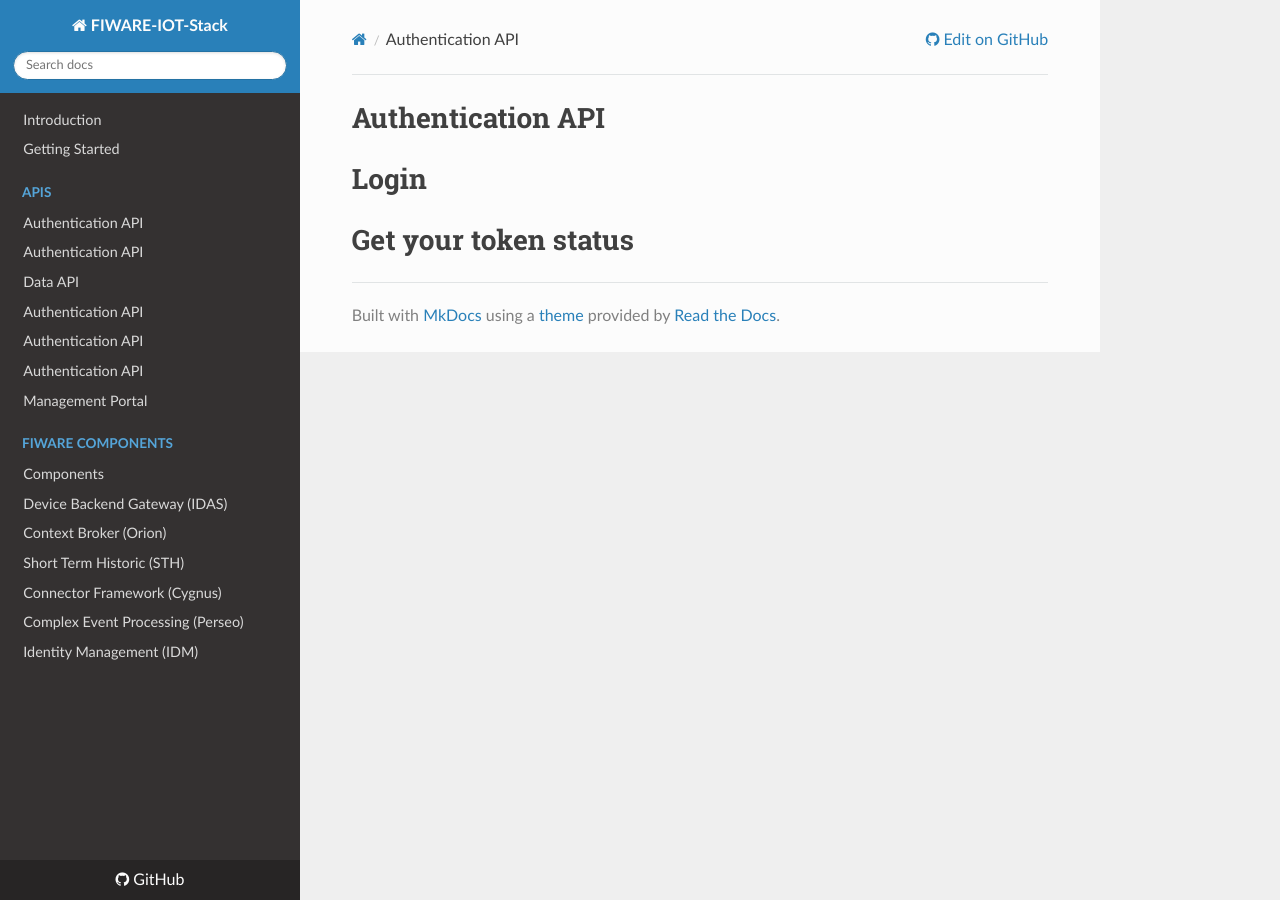
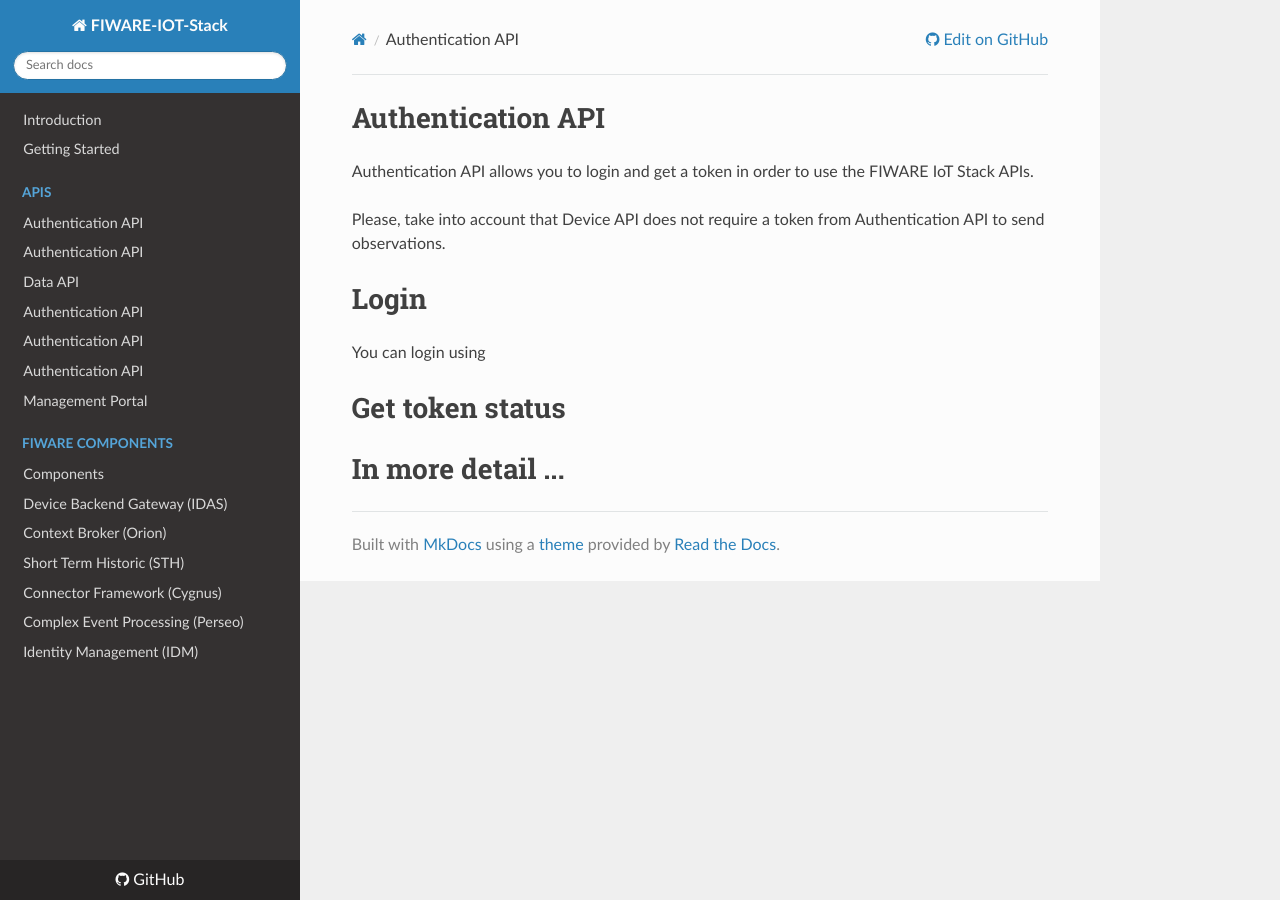
Before and after one commit to telefonicaid/thinking-cities, an MkDocs documentation site: the page built from docs/authentication_api.md, in a window 1280 px wide. Built offline with MkDocs 1.6.1, drawn with Linux system fonts in a browser that asks for light colours; nearby versions of some CDN libraries; old or Windows-style settings are respelled for this version of MkDocs.

Commit message:
Update authentication_api.md

```diff
--- a/docs/authentication_api.md
+++ b/docs/authentication_api.md
@@ -1,6 +1,13 @@
 # Authentication API
 
+Authentication API allows you to login and get a token in order to use the FIWARE IoT Stack APIs.
+
+Please, take into account that Device API does not require a token from Authentication API to send observations.
 
 # Login
 
-# Get your token status
+You can login using
+
+# Get token status
+
+# In more detail ...
```
